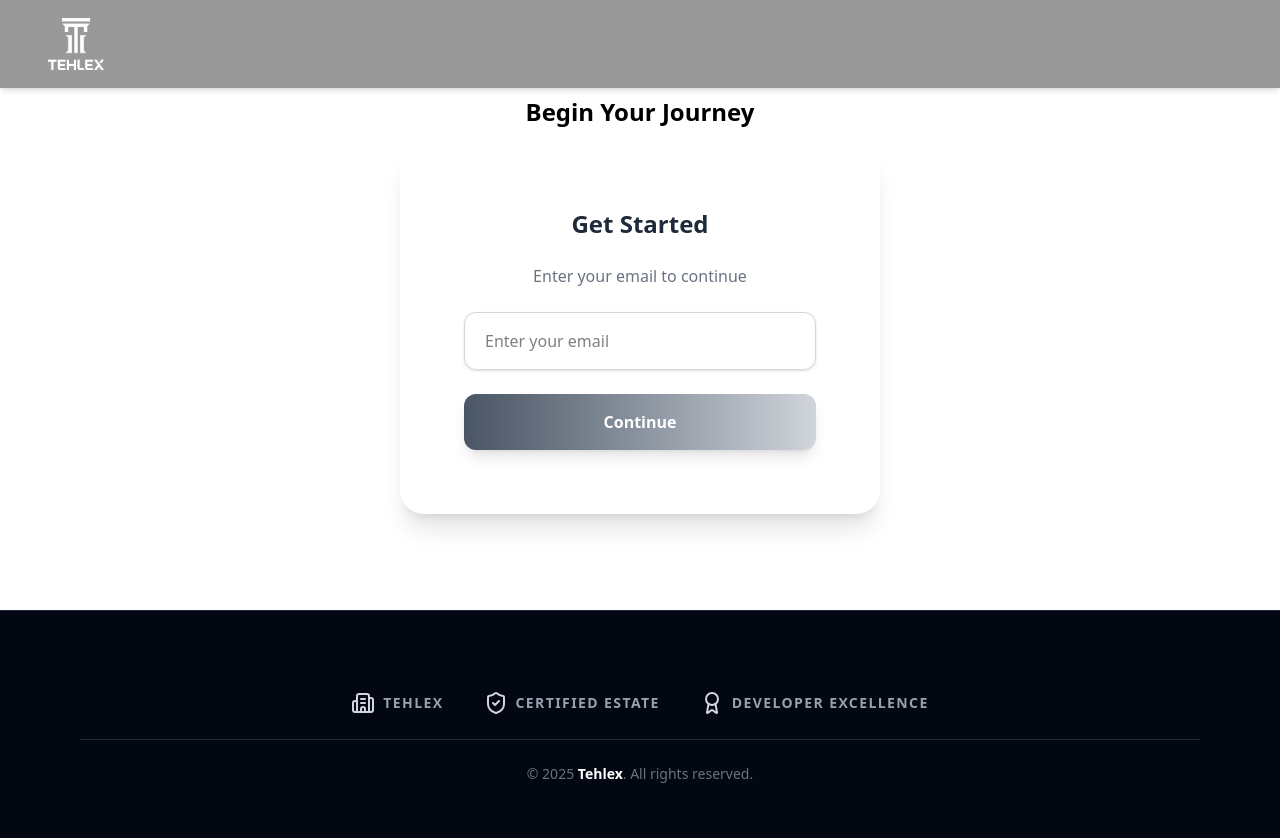
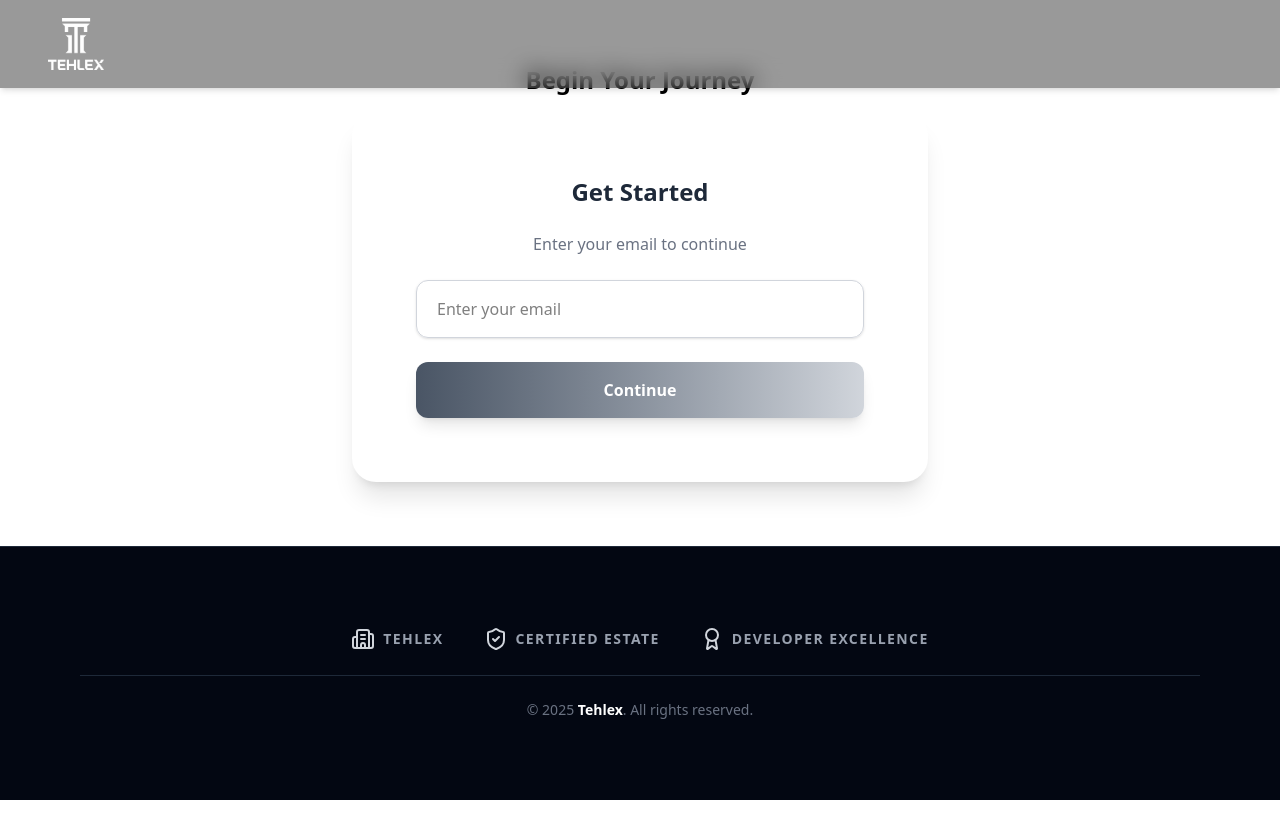
Before and after one commit to umeadipaul53/lush-estate, a React (Vite) app: page /get-started in a window 1280 px wide. Shown: the top 838 px of the page. After the commit the page ends 800 px from the top, so only its background shows below. Built offline with nearby package versions, Linux system fonts and the light colour scheme.

Commit message:
adjusted get-started

```diff
--- a/src/pages/GetStarted.jsx
+++ b/src/pages/GetStarted.jsx
@@ -99,7 +99,7 @@ const GetStarted = () => {
   }, [isAuthenticated, user, navigate]);
 
   return (
-    <div className="max-w-2xl mx-auto p-24">
+    <div className="max-w-2xl mx-auto px-6 py-12 sm:px-12 sm:py-16">
       <h2 className="text-2xl font-bold mb-4 text-center">
         Begin Your Journey
       </h2>
```
